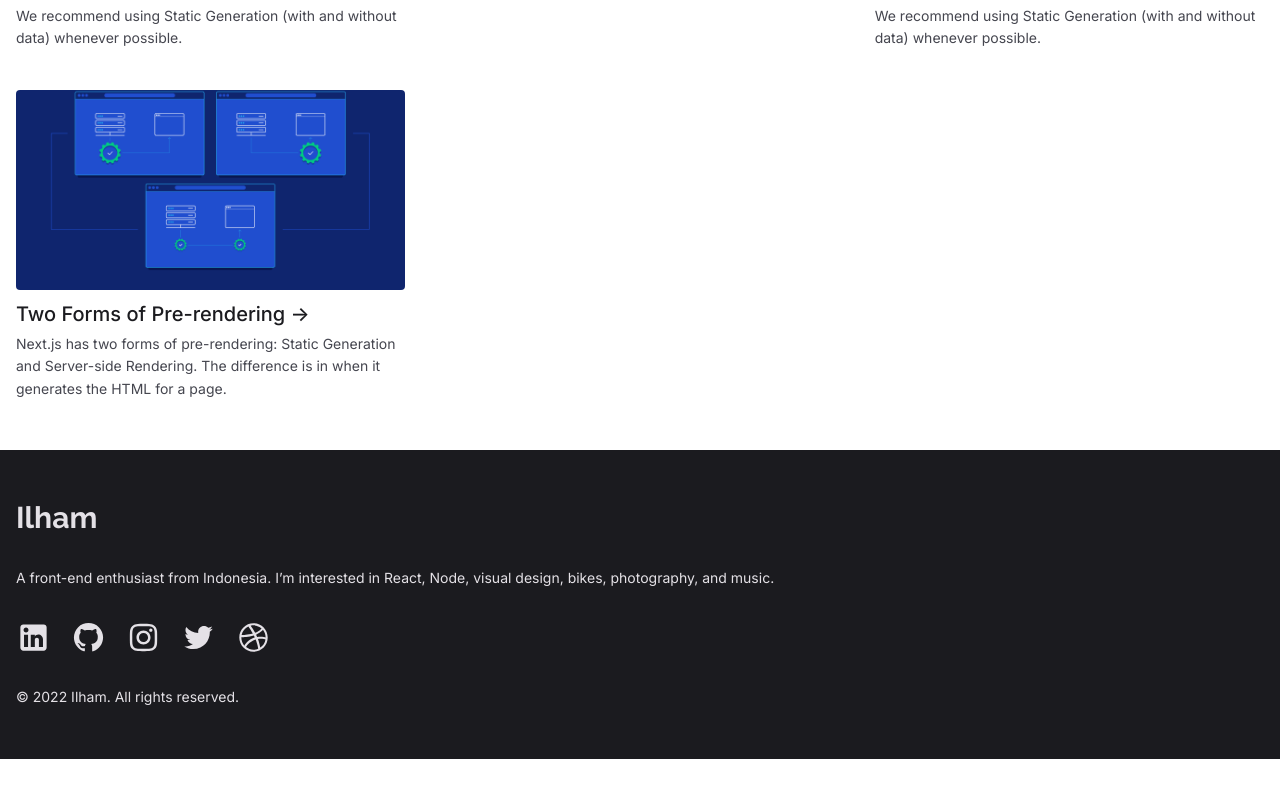
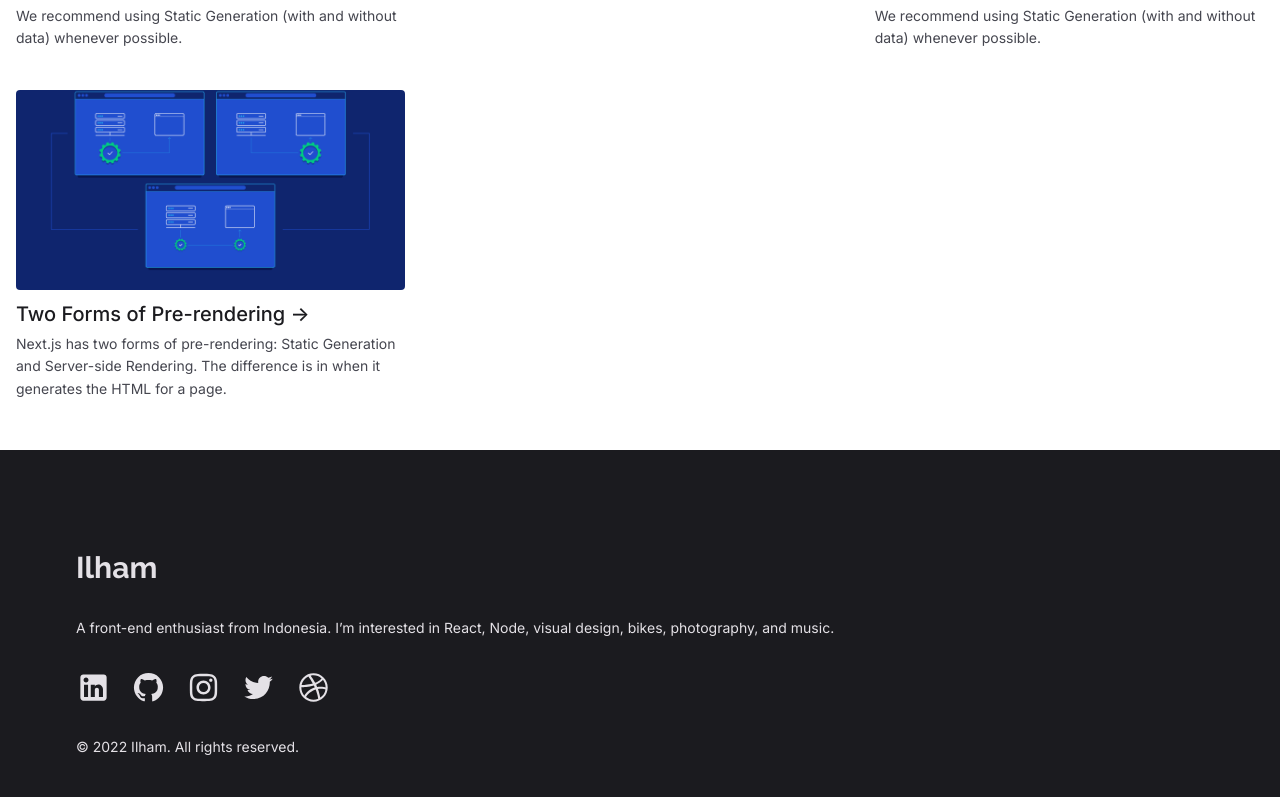
Before and after one commit to ilhamprabaswara/ilham.cc, a Next.js app: page / in a window 1280 px wide. Shown: the part 723-1520 px from the top of the page. Before the commit the page ends 1482 px from the top, so only its background shows below. Built offline with nearby package versions, Linux system fonts and the light colour scheme.

Commit message:
Add new div for footer styling

```diff
--- a/components/footer.js
+++ b/components/footer.js
@@ -2,7 +2,8 @@ import Link from "next/link";
 
 export default function Footer() {
   return (
-    <div className="bg-[#1B1B1F] flex flex-col gap-[30px] text-[#E4E1E6] px-4 py-[50px]">
+    <div className="bg-[#1B1B1F]">
+      <div className="flex flex-col gap-[30px] text-[#E4E1E6] px-4 py-[50px] max-w-[1128px] md:py-[100px] md:mx-auto md:px-0">
         <h1 className="font-Raleway text-3xl font-bold">Ilham</h1>
         <p className="text-sm leading-6">
           A front-end enthusiast from Indonesia. I’m interested in React, Node,
@@ -82,5 +83,6 @@ export default function Footer() {
         </div>
         <p className="text-sm leading-6">© 2022 Ilham. All rights reserved.</p>
       </div>
+    </div>
   );
 }
```
Lines whose indentation alone changed are shown as unchanged.
